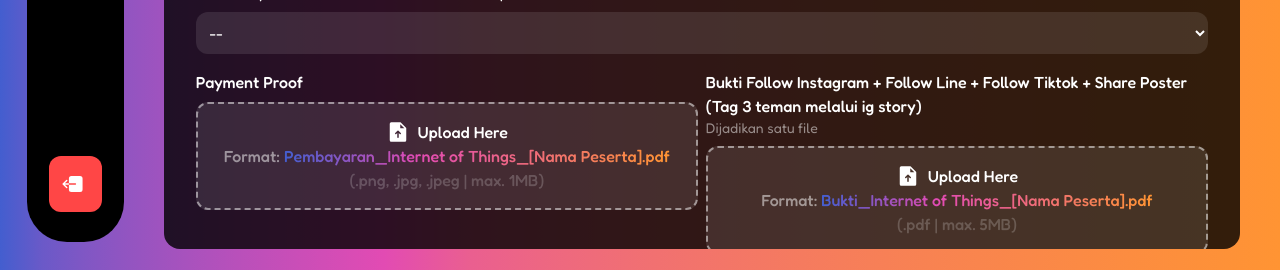
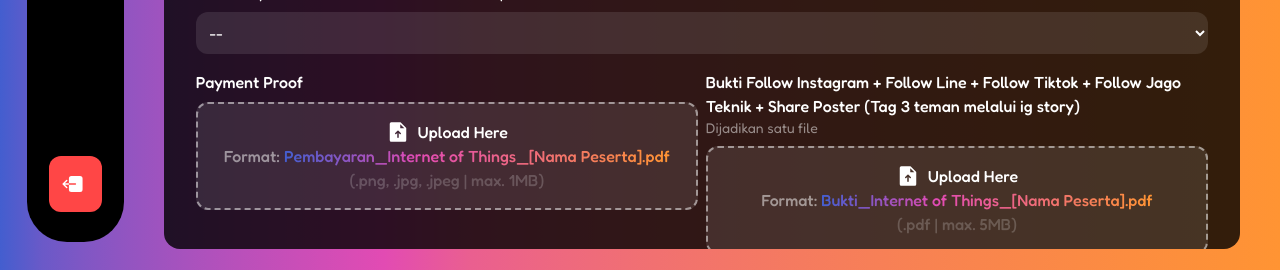
Before and after one commit to mage-its/mageX-frontend, a React (Vite) app: page /dashboard/workshop/iot in a window 1280 px wide. Shown: the part 527-797 px from the top of the page. Built offline with nearby package versions, Linux system fonts and the light colour scheme; no server answers.

Commit message:
+ Bukti follow Jagoteknik

```diff
--- a/src/components/Dashboard/User/Workshop/RegistrationAndVerification.tsx
+++ b/src/components/Dashboard/User/Workshop/RegistrationAndVerification.tsx
@@ -335,7 +335,7 @@ const RegistAndVerif: React.FC<RegistAndVerifProps> = ({ currentWorkshop }) => {
                   render={({ field }) => (
                     <InputFile
                       {...field}
-                      label="Bukti Follow Instagram + Follow Line + Follow Tiktok + Share Poster (Tag 3 teman melalui ig story)"
+                      label="Bukti Follow Instagram + Follow Line + Follow Tiktok + Follow Jago Teknik + Share Poster (Tag 3 teman melalui ig story)"
                       description="Dijadikan satu file"
                       placeholder="Upload Here"
                       formatName={`Bukti_${currentWorkshop.title}_[Nama Peserta].pdf`}
```
